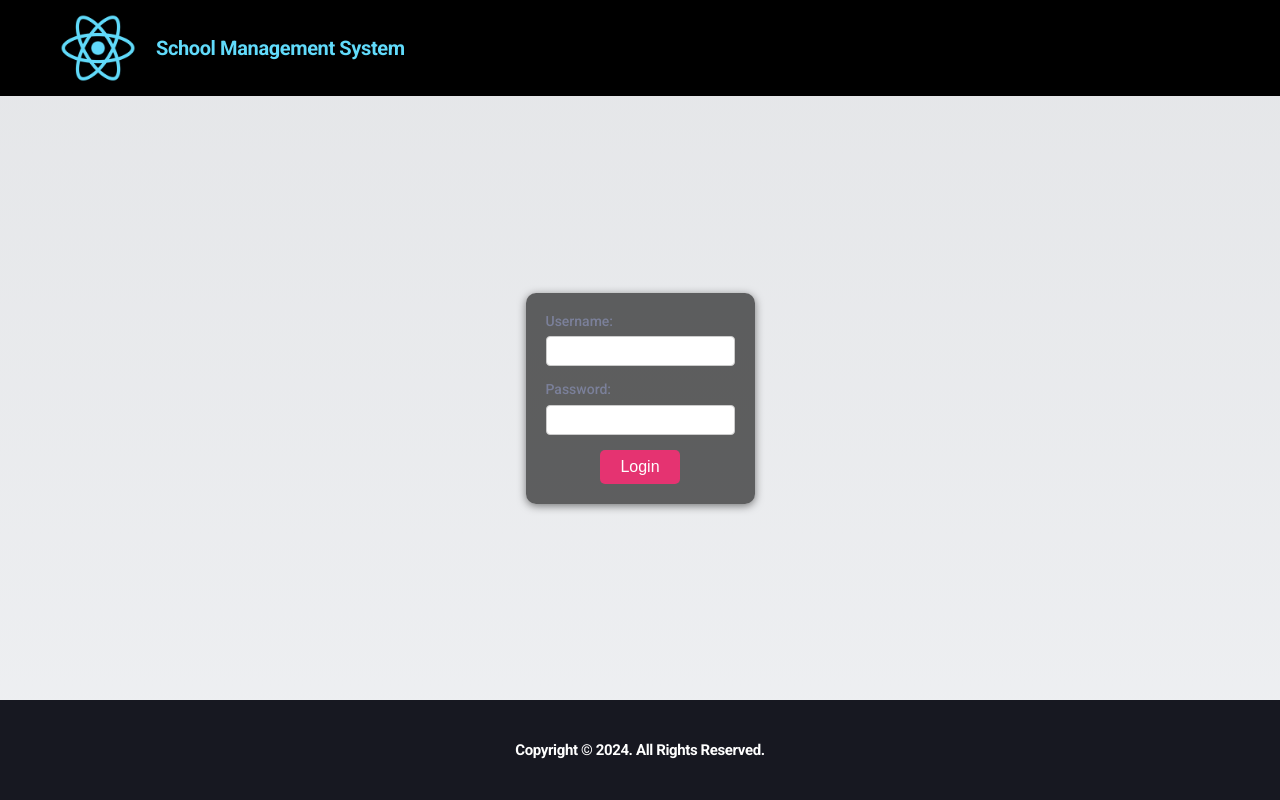
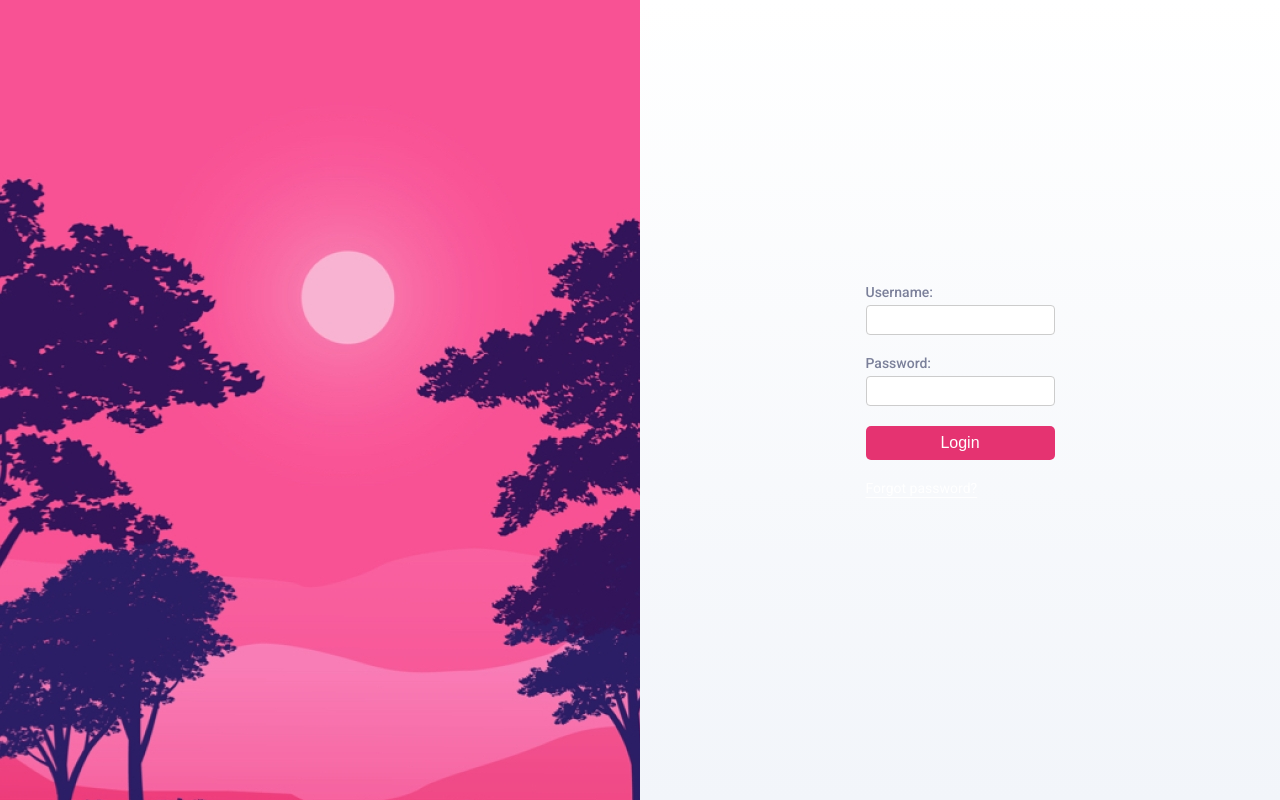
Before and after one commit to castlehunter/school-system-backup, a React (Create React App) app: page / in a window 1280 px wide. Built offline with nearby package versions, Linux system fonts and the light colour scheme.

Commit message:
homepage design

```diff
--- a/src/components/Form/Form.module.css
+++ b/src/components/Form/Form.module.css
@@ -4,7 +4,7 @@
 /* FORM ITEMS */
 /* ================== */
 .formItem {
-  margin-bottom: 1.5rem;
+  margin-bottom: 2rem;
   display: flex;
   flex-direction: column;
   gap: 0.5rem;
@@ -14,7 +14,6 @@
   text-align: left;
   color: #7b809a;
   font-weight: 500;
-  margin-bottom: 0.25rem;
 }
 
 .formInput,
--- a/src/components/Table.module.css
+++ b/src/components/Table.module.css
@@ -1,6 +1,6 @@
 .table {
   width: 100%;
-  border-collapse: collapse; /* 合并边框 */
+  border-collapse: collapse;
   overflow: hidden;
 }
 
--- a/src/generalStyles.module.css
+++ b/src/generalStyles.module.css
@@ -11,7 +11,7 @@
 .link:active {
   color: #e91f63;
   text-decoration: underline;
-  text-underline-offset: 0.2rem;
+  text-underline-offset: 0.4rem;
 }
 .noStyleLink {
   color: inherit;
@@ -39,7 +39,7 @@
 
   border: 1px solid rgba(0, 0, 0, 0.1);
   border-right: 1px solid rgba(192, 192, 192, 0.5);
-  border-bottom: 1px solid rgba(131, 131, 131, 0.5);
+  border-bottom: 1px solid rgba(177, 177, 177, 0.5);
 }
 
 .containerHeader {
--- a/src/pages/HomePage.js
+++ b/src/pages/HomePage.js
@@ -1,4 +1,5 @@
 import React, { useState } from "react";
+import generalStyles from "../generalStyles.module.css";
 import styles from "./HomePage.module.css";
 import PageNav from "../components/PageNav";
 import Footer from "../components/Footer/Footer";
@@ -6,6 +7,7 @@ import Button from "../components/Button/Button";
 import { useNavigate } from "react-router-dom";
 import formStyles from "../components/Form/Form.module.css";
 import supabase from "../config/supabaseClient";
+import { Link } from "react-router-dom";
 
 function HomePage() {
   const [username, setUsername] = useState("");
@@ -47,7 +49,7 @@ function HomePage() {
 
   return (
     <main className={styles.homepage}>
-      <PageNav bgColor="#000" />
+      <div className={styles.bg}></div>
       <section className={styles.loginSection}>
         <form className={styles.loginForm} onSubmit={handleLogin}>
           <div className={formStyles.formItem}>
@@ -75,11 +77,17 @@ function HomePage() {
               onChange={(e) => setPassword(e.target.value)}
               required
             />
+          </div>{" "}
+          <div className={formStyles.formItem}>
+            <Button colorType="rose">Login</Button>
           </div>
-          <Button colorType="rose">Login</Button>
+          <div className={formStyles.formItem}>
+            <Link className={generalStyles.link} style={{ color: "white" }}>
+              Forgot password?
+            </Link>
+          </div>
         </form>
       </section>
-      <Footer />
     </main>
   );
 }
--- a/src/pages/HomePage.module.css
+++ b/src/pages/HomePage.module.css
@@ -1,70 +1,33 @@
 .homepage {
-  background: linear-gradient(
-    rgba(214, 214, 214, 0.5),
-    rgba(235, 235, 235, 0.5)
-  );
-
+  background: linear-gradient(#ffffff, #f2f5fa);
   background-size: cover;
   background-position: center;
   height: 100vh;
-  color: #fff;
+  width: 100vw;
   display: flex;
-  flex-direction: column;
   align-items: center;
   justify-content: center;
 }
 
-.homepage section {
-  display: flex;
-  height: 85%;
-  gap: 2.5rem;
-  text-align: center;
-  align-items: center;
-}
-
-.homepage h1 {
-  font-size: 4.5rem;
-  text-shadow: 2px 2px 4px rgba(0, 0, 0, 0.5);
+.bg {
+  width: 50vw;
+  height: 100%;
+  background-image: url("../assets/bg.jpg");
 }
 
 .loginSection {
   display: flex;
   justify-content: center;
   align-items: center;
-  padding: 2rem;
+
+  /* border-radius: 1rem; */
+  /* background-color: rgba(0, 0, 0, 0.6);  */
+  /* box-shadow: 0 0.2rem 0.8rem rgba(0, 0, 0, 0.5); */
 }
 
 .loginForm {
-  background-color: rgba(0, 0, 0, 0.6); /* Semi-transparent background */
+  display: flex;
+  flex-direction: column;
+
   padding: 2rem;
-  border-radius: 1rem;
-  box-shadow: 0 0.2rem 0.8rem rgba(0, 0, 0, 0.5);
 }
-
-/* .formGroup {
-  margin-bottom: 1.5rem;
-  text-align: left;
-}
-
-.formGroup label {
-  display: block;
-  margin-bottom: 0.5rempx;
-  color: #fff;
-  font-weight: bold;
-  margin-bottom: 0.5rem;
-}
-
-.formGroup input {
-  width: 100%;
-  padding: 1rem;
-  border: 0.5rem solid #ccc;
-  border-radius: 0.4rem;
-  background-color: #fff;
-  color: #333;
-}
-
-.formGroup input:focus {
-  border-color: #66ccff;
-  outline: none;
-  box-shadow: 0 0 0.1rem rgba(102, 204, 255, 0.5);
-} */
```
Also changed, not shown: src/assets/bg.jpg.
